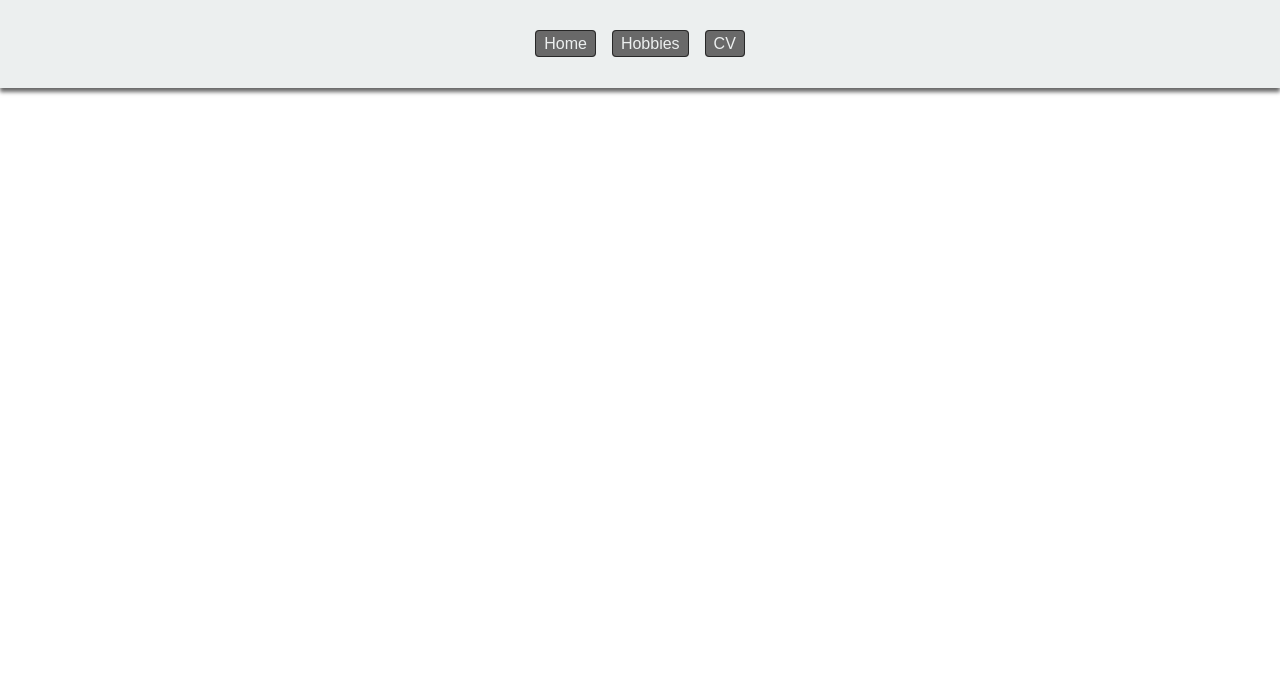
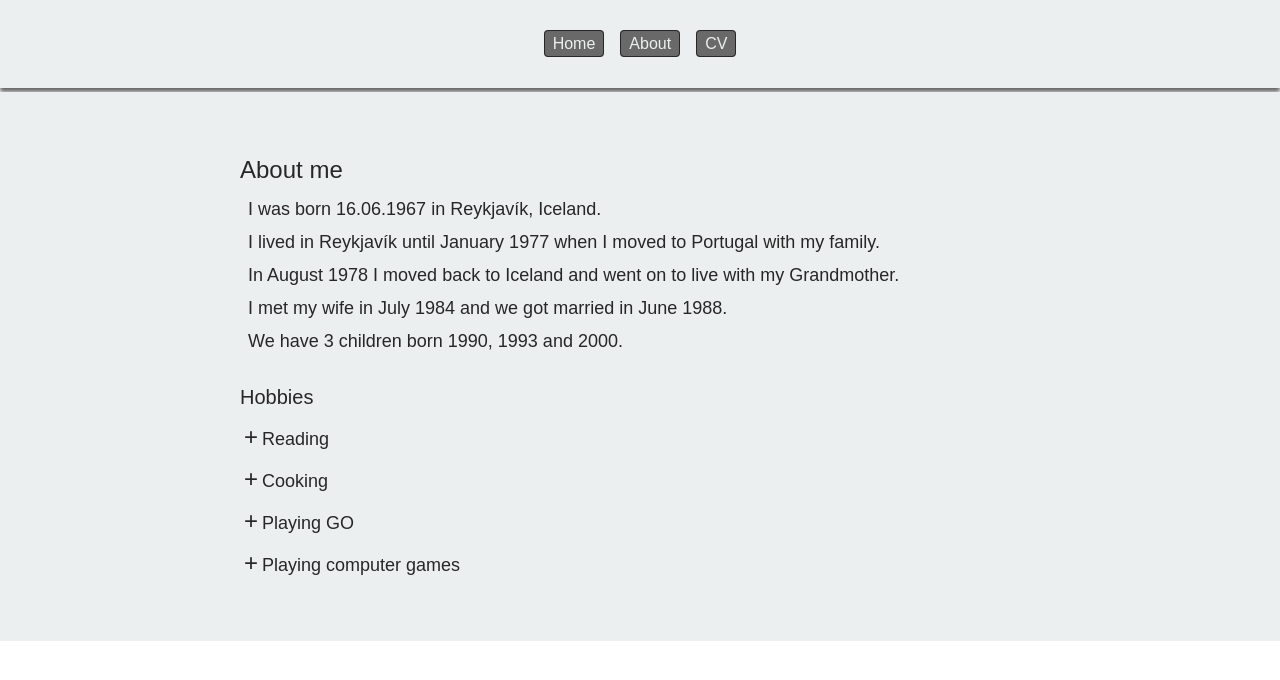
Before and after one commit to garpur/garpur.org, a React (Create React App) app: page /about in a window 1280 px wide. Shown: the top 680 px of the page. Built offline with nearby package versions, Linux system fonts and the light colour scheme; the HTML template or start-up script is replaced by a standard one.

Commit message:
new version, now with movement :p

```diff
--- a/package.json
+++ b/package.json
@@ -8,19 +8,21 @@
     "react": "^15.5.4",
     "react-dom": "^15.5.4",
     "react-router": "^4.1.1",
-    "react-router-dom": "^4.1.1"
+    "react-router-dom": "^4.1.1",
+    "react-script": "^2.0.5"
   },
   "devDependencies": {
     "husky": "^0.13.3",
     "lint-staged": "^3.4.1",
     "prettier": "^1.2.2",
     "react-scripts": "0.9.5",
+    "react-scripts-sass": "^0.8.6",
     "yarn-or-npm": "^2.0.4"
   },
   "scripts": {
     "precommit": "lint-staged",
     "format": "prettier --single-quote --trailing-comma=es5 --semi=false --write",
-    "start": "HTTPS=true react-scripts start",
+    "start": "react-scripts start",
     "build": "react-scripts build",
     "test": "react-scripts test --env=jsdom",
     "eject": "react-scripts eject"
--- a/src/Hobbies.css
+++ b/src/About.css
@@ -1,11 +1,10 @@
-.hobbies-screen {
+.about-screen {
 }
 
-.hobbies-screen {
+.about-screen {
   margin: 0;
   padding: 32px 16px;
   width: 100%;
-  height: calc(100vh - 92px);
 
   text-align: center;
   color: var(--foreground);
@@ -16,13 +15,16 @@
   --foreground: var(--dark);
 }
 
-.hobbies-screen > .hobbyList {
-  list-style: none;
-  padding: 0;
+.about-screen > .section {
+  display: block;
+  max-width: 800px;
+  text-align: left;
   font-size: 18px;
   font-weight: var(--fw-normal);
+  margin: 32px auto;
 }
 
-.hobbies-screen > .hobbyList li {
-  margin: 8px 0;
+.about-screen > .section > p {
+  margin: 0 0 0.5em 8px;
+  padding: 0;
 }
--- /dev/null
+++ b/src/About.js
@@ -0,0 +1,47 @@
+import React, { Component } from 'react'
+import './About.css'
+import Hobby from './Hobby'
+
+class About extends Component {
+  render() {
+    return (
+      <div className="about-screen">
+        <div className="section">
+          <h2>About me</h2>
+          <p>I was born 16.06.1967 in Reykjavík, Iceland.</p>
+          <p>
+            I lived in Reykjavík until January 1977 when I moved to Portugal with my family.
+          </p>
+          <p>
+            In August 1978 I moved back to Iceland and went on to live with my Grandmother.
+          </p>
+          <p>I met my wife in July 1984 and we got married in June 1988.</p>
+          <p>We have 3 children born 1990, 1993 and 2000.</p>
+        </div>
+        <div className="section">
+          <h3>Hobbies</h3>
+          <div className="hobbyList">
+            <Hobby
+              title="Reading"
+              details="I mostly read Sci. Fi. and Fantasy."
+            />
+            <Hobby
+              title="Cooking"
+              details="I do most of the cooking at home because I like cooking."
+            />
+            <Hobby
+              title="Playing GO"
+              details="Go is a boardgame originating in China 3-4.000 years ago. I play online almost every night and am a member of the Icelandic National Team."
+            />
+            <Hobby
+              title="Playing computer games"
+              details="Less now than I used to becase of GO. Play mostly FPS and strategy games."
+            />
+          </div>
+        </div>
+      </div>
+    )
+  }
+}
+
+export default About
--- a/src/App.js
+++ b/src/App.js
@@ -5,7 +5,7 @@ import './App.css'
 import Home from './Home'
 import Menu from './Menu'
 import CV from './CV'
-import Hobbies from './Hobbies'
+import About from './About'
 
 class App extends Component {
   render() {
@@ -14,8 +14,8 @@ class App extends Component {
         <Menu />
         <Switch>
           <Route exact path="/" component={Home} />
+          <Route exact path="/about" component={About} />
           <Route path="/cv" component={CV} />
-          <Route path="/hobbies" component={Hobbies} />
         </Switch>
       </div>
     )
--- a/src/Hobbies.js
+++ /dev/null
@@ -1,20 +0,0 @@
-import React, { Component } from 'react'
-import './Hobbies.css'
-
-class Hobbies extends Component {
-  render() {
-    return (
-      <div className="hobbies-screen">
-        <h2>I have some hobbies</h2>
-        <ul className="hobbyList">
-          <li>Reading</li>
-          <li>Cooking</li>
-          <li>Playing computer games</li>
-          <li>Playing GO</li>
-        </ul>
-      </div>
-    )
-  }
-}
-
-export default Hobbies
--- /dev/null
+++ b/src/Hobby.css
@@ -0,0 +1,48 @@
+.hobby-panel {
+  margin: 16px 0;
+  padding: 0;
+  width: 100%;
+  height: 100%;
+
+  text-align: left;
+  color: var(--foreground);
+
+  --background: var(--light);
+  --foreground: var(--dark);
+}
+
+.hobby-panel > .title {
+  font-size: 18px;
+  font-weight: var(--fw-thick);
+}
+
+.hobby-panel > .title:before {
+  content:'+';
+  padding: 0 4px;
+  font-size: 24px;
+  font-weight: var(--fw-thick);
+}
+
+.hobby-panel > .title.-expanded:before {
+  content:'-';
+  width: 16px;
+  padding: 0 7px;
+  font-size: 24px;
+  font-weight: var(--fw-thick);
+}
+
+.hobby-panel > .details {
+  margin-left: 24px;
+  height: auto;
+  overflow:hidden;
+  max-height: 0px;
+  transition:max-height 300ms linear;
+
+  font-size: 16px;
+  font-weight: var(--fw-normal);
+}
+
+.hobby-panel > .details.-expanded {
+  transition:max-height 300ms linear;
+  max-height: 100px;
+}
--- /dev/null
+++ b/src/Hobby.js
@@ -0,0 +1,38 @@
+import React, { Component } from 'react'
+import cx from 'classnames'
+import './Hobby.css'
+
+class Hobby extends Component {
+  state = {
+    expanded: false,
+  }
+
+  constructor(props) {
+    super(props)
+    this.toggle = this.toggle.bind(this)
+  }
+
+  toggle = () => {
+    this.setState({ expanded: !this.state.expanded })
+  }
+
+  render() {
+    const { title, details } = this.props
+    const { expanded } = this.state
+    return (
+      <div className="hobby-panel">
+        <div
+          className={cx('title', { '-expanded': expanded })}
+          onClick={this.toggle}
+        >
+          {title}
+        </div>
+        <div className={cx('details', { '-expanded': expanded })}>
+          {details}
+        </div>
+      </div>
+    )
+  }
+}
+
+export default Hobby
--- a/src/Home.css
+++ b/src/Home.css
@@ -1,7 +1,5 @@
 .home-screen {
-}
-
-.home-screen > h1 {
+  position: relative;
 }
 
 .home-screen {
@@ -26,3 +24,60 @@
   font-size: 18px;
   font-weight: var(--fw-normal);
 }
+
+.home-screen > .looking {
+  position: absolute;
+  left: 0;
+  top: calc(100% - 100px);
+  display: block;
+  width: 360px;
+  height: auto;
+  color: var(--light);
+  background-color: var(--gray);
+
+  font-size: 24px;
+  line-height: 48px;
+  font-weight: var(--fw-thick);
+
+}
+
+@media screen and (max-width: 1000px) {
+  .home-screen > .looking {
+    -webkit-animation: moveLeftToRight 5s linear infinite;
+    -moz-animation: moveLeftToRight 5s linear infinite;
+    -ms-animation: moveLeftToRight 5s linear infinite;
+    animation: moveLeftToRight 5s linear infinite;
+
+    -webkit-transition: all 1s ease;
+    transition: all 1s ease;
+  }
+}
+
+@media screen and (min-width: 1001px) {
+  .home-screen > .looking {
+    -webkit-animation: moveLeftToRight 8s linear infinite;
+    -moz-animation: moveLeftToRight 8s linear infinite;
+    -ms-animation: moveLeftToRight 8s linear infinite;
+    animation: moveLeftToRight 8s linear infinite;
+
+    -webkit-transition: all 1s ease;
+    transition: all 1s ease;
+  }
+}
+
+@-moz-keyframes moveLeftToRight {
+  0%   { left: -360px; }
+  100% { left: 100%; }
+}
+@-ms-keyframes moveLeftToRight {
+  0%   { left: -360px; }
+  100% { left: 100%; }
+}
+@keyframes moveLeftToRight {
+  0%   { left: -360px; }
+  100% { left: 100%; }
+}
+@-webkit-keyframes moveLeftToRight {
+  0%   { left: -360px; }
+  100% { left: 100%; }
+}
--- a/src/Home.js
+++ b/src/Home.js
@@ -5,10 +5,16 @@ class Home extends Component {
   render() {
     return (
       <div className="home-screen">
-        <h1>My name is<br />Garpur Dagsson</h1>
+        <h1>Garpur Dagsson</h1>
         <div className="content">
-          I am a veteran of the software industry with over 25 years of experience.
+          <p>
+            I am a veteran of the software industry with over 25 years of experience.
+          </p>
+          <p>
+            I have done programming both in frontend and backend, using various programming languages and frameworks.
+          </p>
         </div>
+        <div className="looking">I am currently looking for a job.</div>
       </div>
     )
   }
--- a/src/Menu.js
+++ b/src/Menu.js
@@ -8,7 +8,7 @@ class Menu extends Component {
     return (
       <div className={cx(['menu-bar'])}>
         <Link className="button" to="/">Home</Link>
-        <Link className="button" to="/hobbies">Hobbies</Link>
+        <Link className="button" to="/about">About</Link>
         <Link className="button" to="/cv">CV</Link>
       </div>
     )
```
Also changed, not shown: 1 other file (tests, documents, lock files or other folders).
